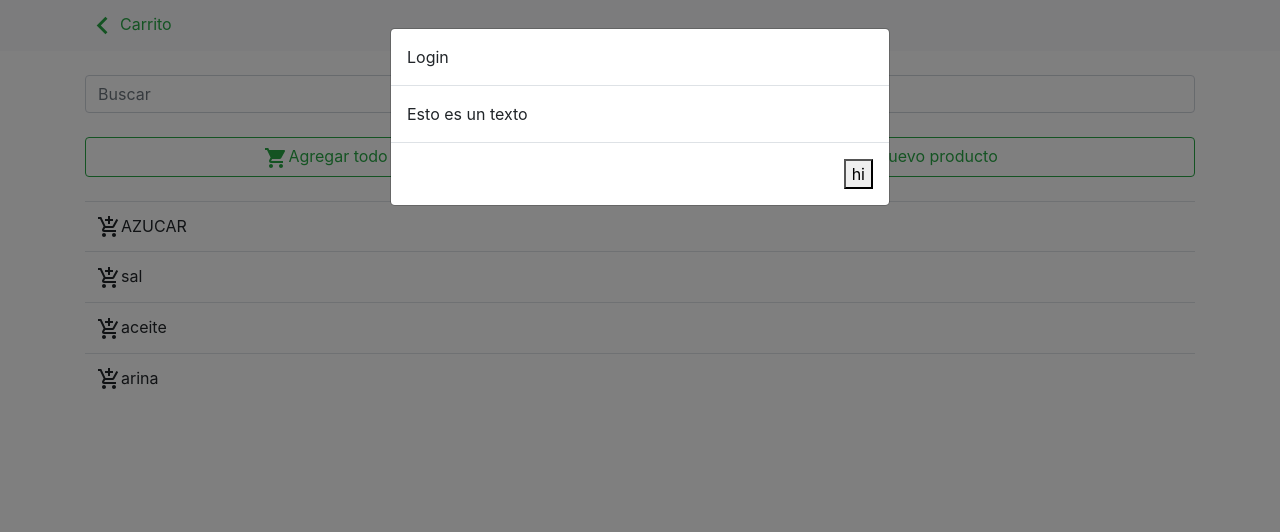
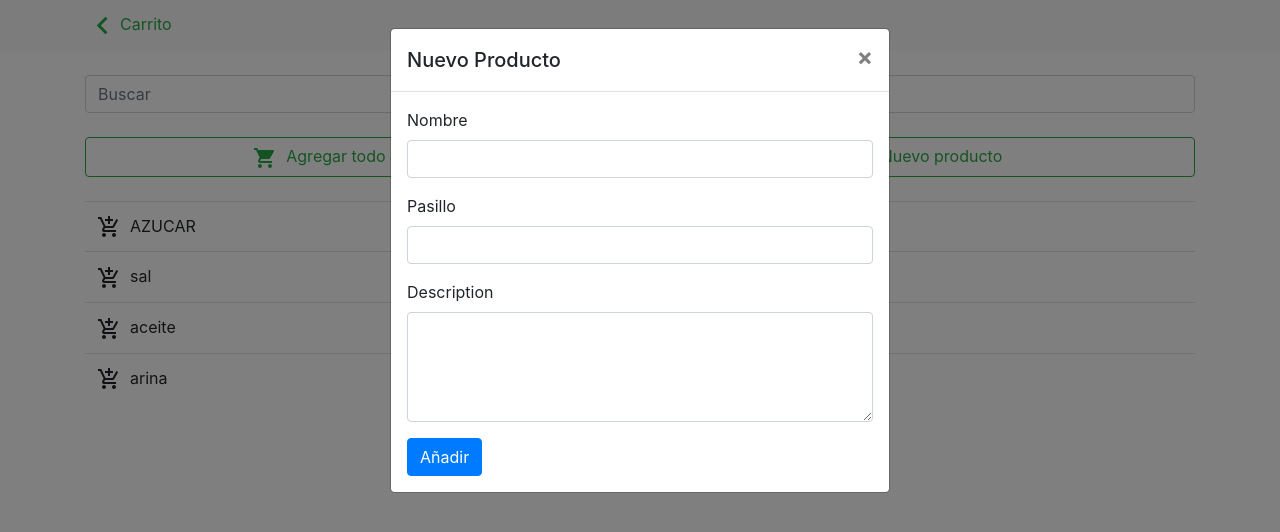
Before and after one commit to EduardoAyora/ComprasList, a React (Create React App) app: page / in a window 1280 px wide. Both pictures are taken after a click on the button "Nuevo producto". Shown: the top 532 px of the page. Built offline with nearby package versions, Linux system fonts and the light colour scheme.

Commit message:
modal de boton agregar todo y nuevo

```diff
--- a/package.json
+++ b/package.json
@@ -9,6 +9,7 @@
     "@testing-library/react": "^9.3.2",
     "@testing-library/user-event": "^7.1.2",
     "bootstrap": "^4.5.0",
+    "font-awesome": "^4.7.0",
     "react": "^16.13.1",
     "react-dom": "^16.13.1",
     "react-router-dom": "^5.2.0",
--- a/src/components/CartRowComponent.js
+++ b/src/components/CartRowComponent.js
@@ -7,7 +7,7 @@ export function CartRowComponent(props) {
       <td>
         <form>
           <div className="form-check">
-            <input type="checkbox" className="form-check-input" />
+            <input type="checkbox" className="form-check-input" />&nbsp;
             <label className="form-check-label">{product.name}</label>
           </div>
         </form>
--- a/src/components/CartTableComponent.js
+++ b/src/components/CartTableComponent.js
@@ -17,7 +17,7 @@ export class CartTableComponent extends React.Component {
           <div className="col">
             <form>
               <div className="form-check">
-                <input type="checkbox" className="form-check-input" />
+                <input type="checkbox" className="form-check-input" />&nbsp;
                 <label className="form-check-label">Seleccionar Todo</label>
               </div>
             </form>
--- a/src/components/ProductAddAllComponent.js
+++ b/src/components/ProductAddAllComponent.js
@@ -1,13 +1,46 @@
 import React from 'react';
 import ShoppingCartIcon from '@material-ui/icons/ShoppingCart';
+import {Modal, ModalBody, ModalFooter, ModalHeader, Button} from 'reactstrap';
 
 export class ProductAddAllComponent extends React.Component {
+
+  constructor(props) {
+    super(props);
+    this.state = {
+        isModalOpen: false
+    };
+    this.toggleModal = this.toggleModal.bind(this);
+    this.handleConfirm = this.handleConfirm.bind(this);
+  }
+
+  toggleModal() {
+    this.setState({
+      isModalOpen: !this.state.isModalOpen
+    });
+  }
+
+  handleConfirm(event) {
+    this.toggleModal();
+    alert("Añadido");
+    event.preventDefault();
+  }
+
   render() {
     return(
-      <button type="submit" className="btn btn-outline-success btn-block">
-        <ShoppingCartIcon />
-        Agregar todo a carro
-      </button>
+      <div>
+        <button type="submit" className="btn btn-outline-success btn-block" onClick={this.toggleModal}>
+          <ShoppingCartIcon />&nbsp;
+          Agregar todo al carrito
+        </button>
+        <Modal isOpen={this.state.isModalOpen} toggle={this.toggleModal}>
+          <ModalHeader toggle={this.toggleModal}>Añadir todo</ModalHeader>
+          <ModalBody>¿Está seguro que desea añadir todo al carrito?</ModalBody>
+          <ModalFooter>
+            <Button color="primary" onClick={this.handleConfirm}>Confirmar</Button>&nbsp;
+            <Button color="danger" onClick={this.toggleModal}>Cancelar</Button>
+          </ModalFooter>
+        </Modal>
+      </div>
     );
   }
 }
--- a/src/components/ProductNewComponent.js
+++ b/src/components/ProductNewComponent.js
@@ -1,6 +1,7 @@
 import React from 'react';
 import AddIcon from '@material-ui/icons/Add';
-import Modal from 'react-bootstrap/Modal';
+import {Button, Modal, ModalHeader, ModalBody,
+    Form, FormGroup, Input, Label } from 'reactstrap';
 
 export class ProductNewComponent extends React.Component {
 
@@ -10,7 +11,7 @@ export class ProductNewComponent extends React.Component {
         isModalOpen: false
     };
     this.toggleModal = this.toggleModal.bind(this);
-    this.handleHi = this.handleHi.bind(this);
+    this.handleAdd = this.handleAdd.bind(this);
   }
 
   toggleModal() {
@@ -19,26 +20,40 @@ export class ProductNewComponent extends React.Component {
     });
   }
 
-  handleHi(event) {
-      this.toggleModal();
-      alert("si");
-      event.preventDefault();
+  handleAdd(event) {
+    this.toggleModal();
+    alert("Username: " + this.username.value + " Pasillo: " + this.aisle.value
+      + " Descripcion: " + this.description.value);
+    event.preventDefault();
   }
 
   render() {
     return(
       <div>
         <button className="btn btn-outline-success btn-block" onClick={this.toggleModal}>
-          <AddIcon />
-          <span className="fa fa-sign-in fa-lg"></span>
+          <AddIcon />&nbsp;
           Nuevo producto
         </button>
-        <Modal show={this.state.isModalOpen} onHide={this.toggleModal} animation="false">
-          <Modal.Header>Login</Modal.Header>
-          <Modal.Body>Esto es un texto</Modal.Body>
-          <Modal.Footer>
-            <button onClick={this.handleHi}>hi</button>
-          </Modal.Footer>
+        <Modal isOpen={this.state.isModalOpen} toggle={this.toggleModal}>
+          <ModalHeader toggle={this.toggleModal}>Nuevo Producto</ModalHeader>
+          <ModalBody>
+            <Form onSubmit={this.handleAdd}>
+                <FormGroup>
+                    <Label htmlFor="username">Nombre</Label>
+                    <Input type="text" id="username" name="username" innerRef={(input) => this.username = input} />
+                </FormGroup>
+                <FormGroup>
+                    <Label htmlFor="aisle">Pasillo</Label>
+                    <Input type="text" id="aisle" name="aisle" innerRef={(input) => this.aisle = input}  />
+                </FormGroup>
+                <FormGroup>
+                    <Label htmlFor="description">Description</Label>
+                    <Input type="textarea" id="description" name="description" rows="4"
+                    innerRef={(input) => this.description = input}  />
+                </FormGroup>
+                <Button type="submit" value="submit" color="primary">Añadir</Button>
+            </Form>
+          </ModalBody>
         </Modal>
       </div>
     );
--- a/src/components/ProductRowComponent.js
+++ b/src/components/ProductRowComponent.js
@@ -9,7 +9,7 @@ export class ProductRowComponent extends React.Component {
       <tr>
         <td>
           <AddShoppingCartIcon />
-          {product.name}
+          &nbsp; {product.name}
         </td>
       </tr>
     );
--- a/src/index.js
+++ b/src/index.js
@@ -1,6 +1,7 @@
 import React from 'react';
 import ReactDOM from 'react-dom';
 import 'bootstrap/dist/css/bootstrap.min.css';
+import 'font-awesome/css/font-awesome.css';
 import './index.css';
 import App from './App';
 import * as serviceWorker from './serviceWorker';
```
Also changed, not shown: 1 other file (tests, documents, lock files or other folders).
